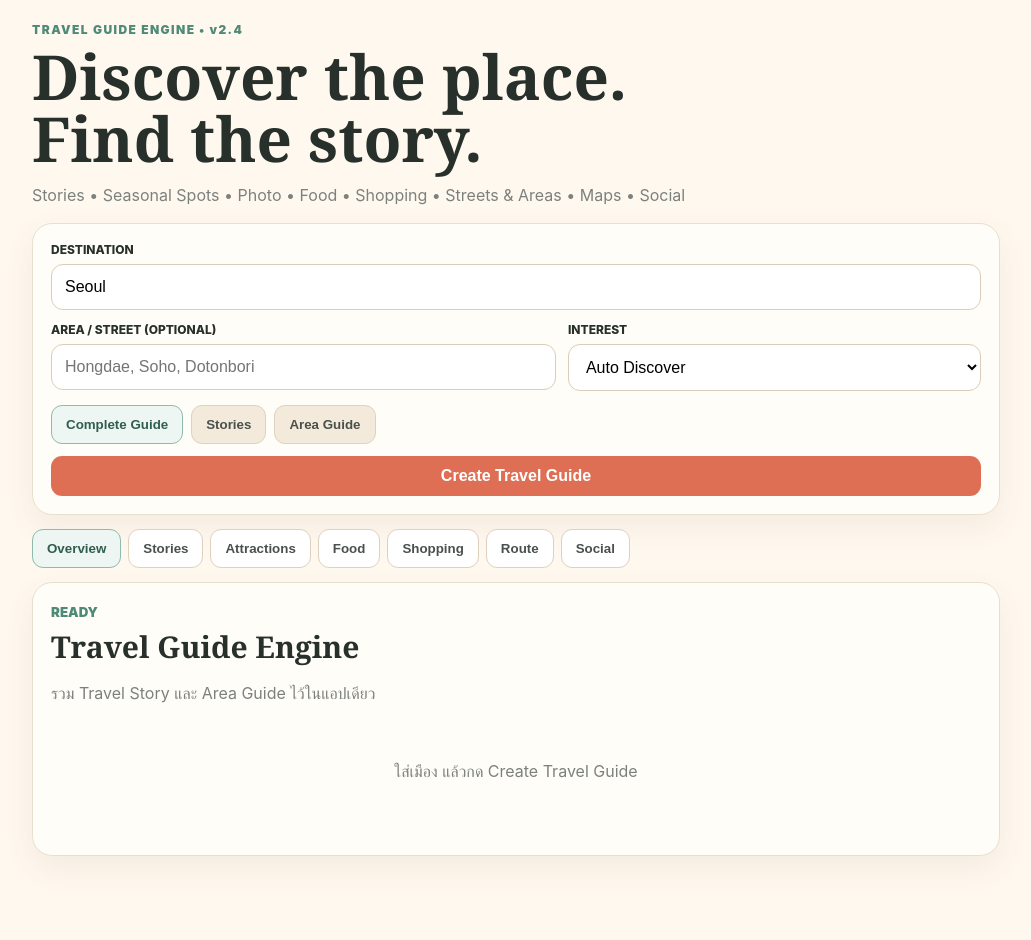
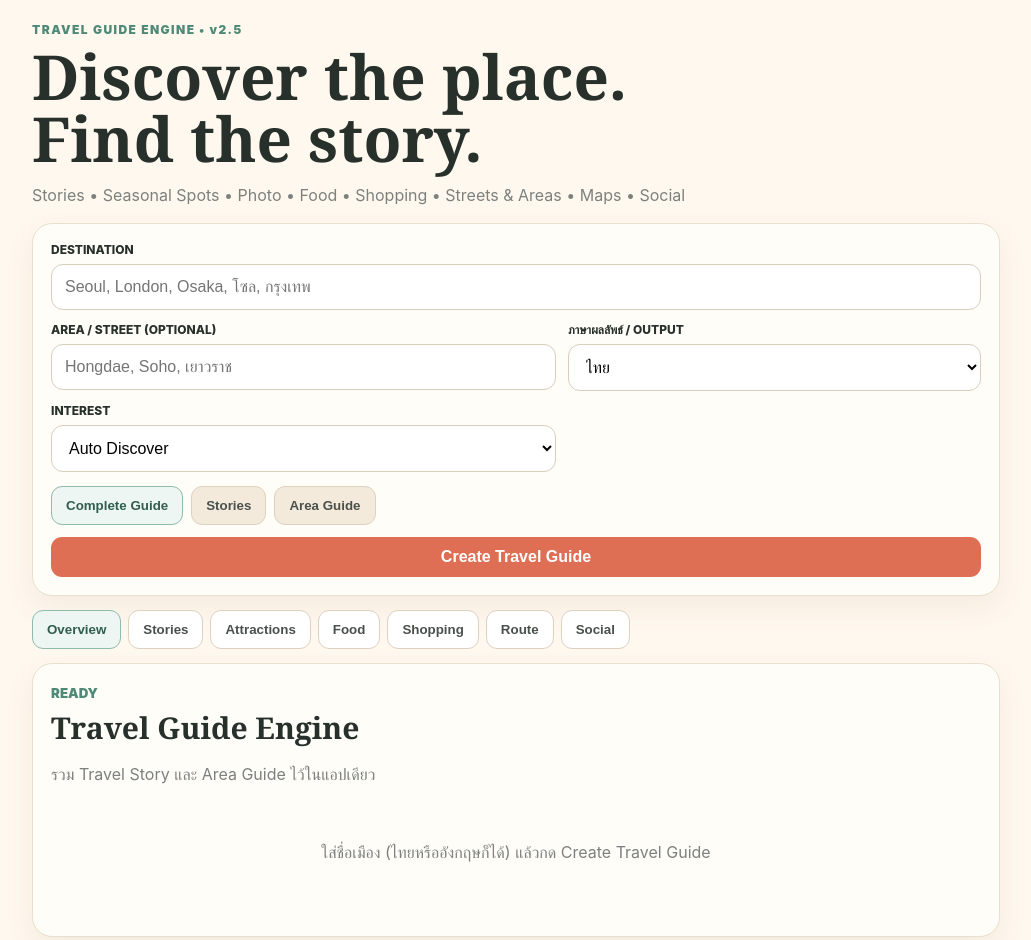
Before and after one commit to wnawynthon-gif/Travel-story, a website: page index.html in a window 1280 px wide. Shown: the whole page, without its empty margins (124-1155 px from the left). Before the commit the page ends 906 px from the top, so only its background shows below. Drawn offline with Linux system fonts and the light colour scheme.

Commit message:
Add files via upload

```diff
--- a/app.js
+++ b/app.js
@@ -1,7 +1,7 @@
 // Travel Guide Engine v2.4 — app.js
 // Adds a per-card "สร้างภาพ" button. Each card illustrates only itself, so the
 // guide still loads fast and image generation is opt-in, one place at a time.
-const $=s=>document.querySelector(s);let mode='all',data=null,tab='overview';const city=$('#city'),area=$('#area'),interest=$('#interest'),content=$('#content');const esc=s=>String(s??'').replace(/[&<>"']/g,m=>({'&':'&amp;','<':'&lt;','>':'&gt;','"':'&quot;',"'":'&#39;'}[m]));const arr=v=>Array.isArray(v)?v:[];
+const $=s=>document.querySelector(s);let mode='all',data=null,tab='overview';const city=$('#city'),area=$('#area'),interest=$('#interest'),lang=$('#lang'),content=$('#content');const esc=s=>String(s??'').replace(/[&<>"']/g,m=>({'&':'&amp;','<':'&lt;','>':'&gt;','"':'&quot;',"'":'&#39;'}[m]));const arr=v=>Array.isArray(v)?v:[];
 
 // --- illustration registry -------------------------------------------------
 // ILL holds the subject for each button in the current render; IMG caches
@@ -77,7 +77,7 @@ $('#go').onclick=async()=>{
   }
   $('#go').disabled=true;$('#status').textContent='GENERATING…';content.className='empty';content.textContent='Creating guide… (20–60s)';
   try{
-    const j=await callApi('/api/guide',{city:city.value.trim(),area:area.value.trim(),interest:interest.value,mode});
+    const j=await callApi('/api/guide',{city:city.value.trim(),area:area.value.trim(),interest:interest.value,mode,lang:lang?lang.value:'th'});
     data=j;
     $('#title').textContent=[j.area||area.value,j.city].filter(Boolean).join(' — ');
     $('#intro').textContent=j.summary;
--- a/index.html
+++ b/index.html
@@ -1,7 +1,7 @@
-<!doctype html><html lang="th"><head><meta charset="utf-8"><meta name="viewport" content="width=device-width,initial-scale=1"><meta name="theme-color" content="#fff8ef"><title>Travel Guide Engine v2.4</title><link rel="stylesheet" href="style.css"></head><body><main class="app">
-<header><div class="eyebrow">TRAVEL GUIDE ENGINE • v2.4</div><h1>Discover the place.<br>Find the story.</h1><p>Stories • Seasonal Spots • Photo • Food • Shopping • Streets & Areas • Maps • Social</p></header>
-<section class="panel"><label>Destination</label><input id="city" value="Seoul" placeholder="Seoul, London, Osaka"><div class="row"><div><label>Area / Street (optional)</label><input id="area" placeholder="Hongdae, Soho, Dotonbori"></div><div><label>Interest</label><select id="interest"><option value="auto">Auto Discover</option><option value="history">History</option><option value="hidden">Hidden Stories</option><option value="food">Food</option><option value="shopping">Shopping</option><option value="photo">Photo / Check-in</option><option value="family">Family Friendly</option></select></div></div>
+<!doctype html><html lang="th"><head><meta charset="utf-8"><meta name="viewport" content="width=device-width,initial-scale=1"><meta name="theme-color" content="#fff8ef"><title>Travel Guide Engine v2.5</title><link rel="stylesheet" href="style.css"></head><body><main class="app">
+<header><div class="eyebrow">TRAVEL GUIDE ENGINE • v2.5</div><h1>Discover the place.<br>Find the story.</h1><p>Stories • Seasonal Spots • Photo • Food • Shopping • Streets & Areas • Maps • Social</p></header>
+<section class="panel"><label>Destination</label><input id="city" placeholder="Seoul, London, Osaka, โซล, กรุงเทพ"><div class="row"><div><label>Area / Street (optional)</label><input id="area" placeholder="Hongdae, Soho, เยาวราช"></div><div><label>ภาษาผลลัพธ์ / Output</label><select id="lang"><option value="th" selected>ไทย</option><option value="en">English</option><option value="auto">ตามที่พิมพ์</option></select></div><div><label>Interest</label><select id="interest"><option value="auto">Auto Discover</option><option value="history">History</option><option value="hidden">Hidden Stories</option><option value="food">Food</option><option value="shopping">Shopping</option><option value="photo">Photo / Check-in</option><option value="family">Family Friendly</option></select></div></div>
 <div class="modes"><button class="mode active" data-mode="all">Complete Guide</button><button class="mode" data-mode="story">Stories</button><button class="mode" data-mode="area">Area Guide</button></div><button id="go" class="primary">Create Travel Guide</button></section>
 <nav id="tabs"><button data-tab="overview" class="active">Overview</button><button data-tab="stories">Stories</button><button data-tab="attractions">Attractions</button><button data-tab="food">Food</button><button data-tab="shopping">Shopping</button><button data-tab="route">Route</button><button data-tab="social">Social</button></nav>
-<section class="panel result"><small id="status">READY</small><h2 id="title">Travel Guide Engine</h2><p id="intro">รวม Travel Story และ Area Guide ไว้ในแอปเดียว</p><div id="chips"></div><div id="content" class="empty">ใส่เมือง แล้วกด Create Travel Guide</div><div class="actions"><button id="copy" hidden>Copy</button><button id="maps" hidden>Google Maps</button></div></section>
+<section class="panel result"><small id="status">READY</small><h2 id="title">Travel Guide Engine</h2><p id="intro">รวม Travel Story และ Area Guide ไว้ในแอปเดียว</p><div id="chips"></div><div id="content" class="empty">ใส่ชื่อเมือง (ไทยหรืออังกฤษก็ได้) แล้วกด Create Travel Guide</div><div class="actions"><button id="copy" hidden>Copy</button><button id="maps" hidden>Google Maps</button></div></section>
 </main><script src="app.js"></script></body></html>
--- a/package.json
+++ b/package.json
@@ -1,6 +1,6 @@
 {
   "name": "travel-guide-engine",
-  "version": "2.2.1",
+  "version": "2.5.0",
   "private": true,
   "description": "Travel Guide Engine - static frontend + Vercel serverless function"
 }
--- a/style.css
+++ b/style.css
@@ -5,3 +5,4 @@
 .ill-dl{display:inline-block;margin-top:6px;font-size:12px;font-weight:800;color:#4e8a77}
 .ill-err{font-size:12px;color:#b4442a;margin-bottom:6px}
 li .ill{margin:8px 0 14px}
+#lang{min-width:120px}
```
Also changed, not shown: README.md.
